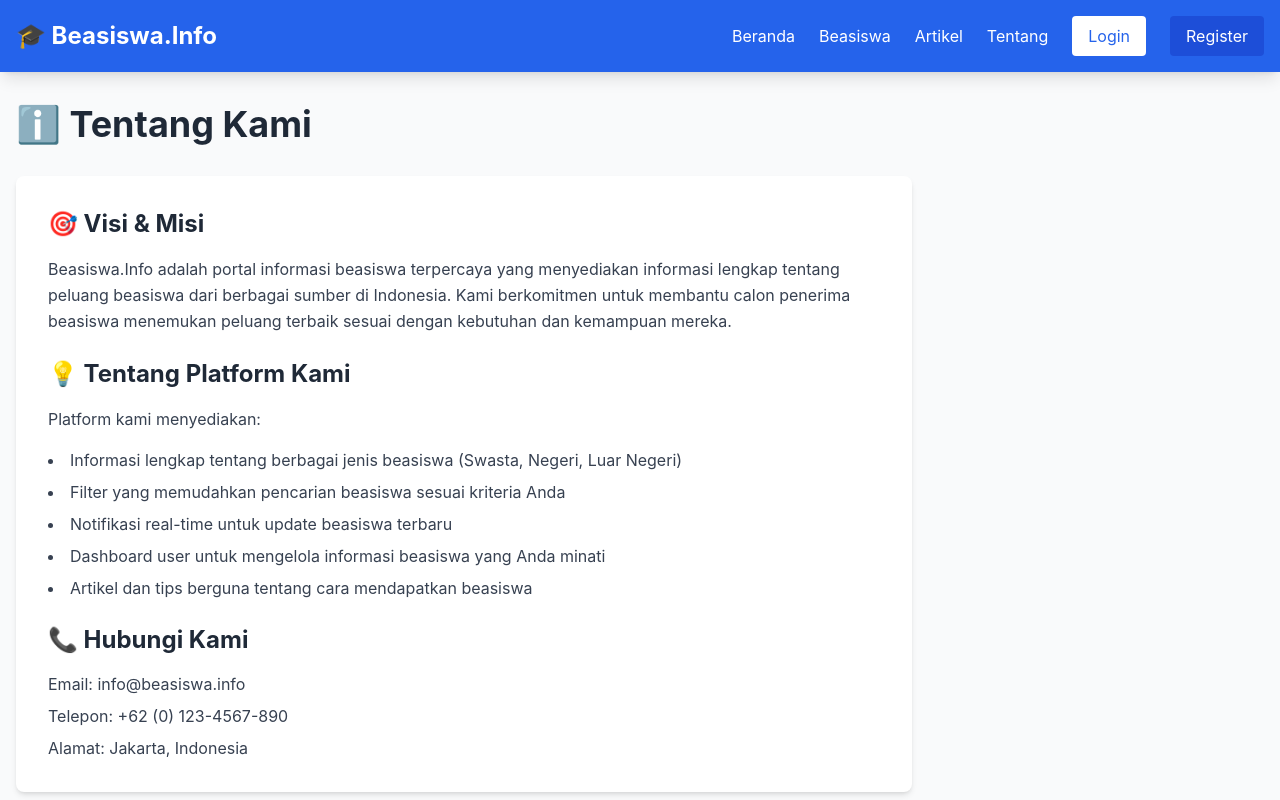
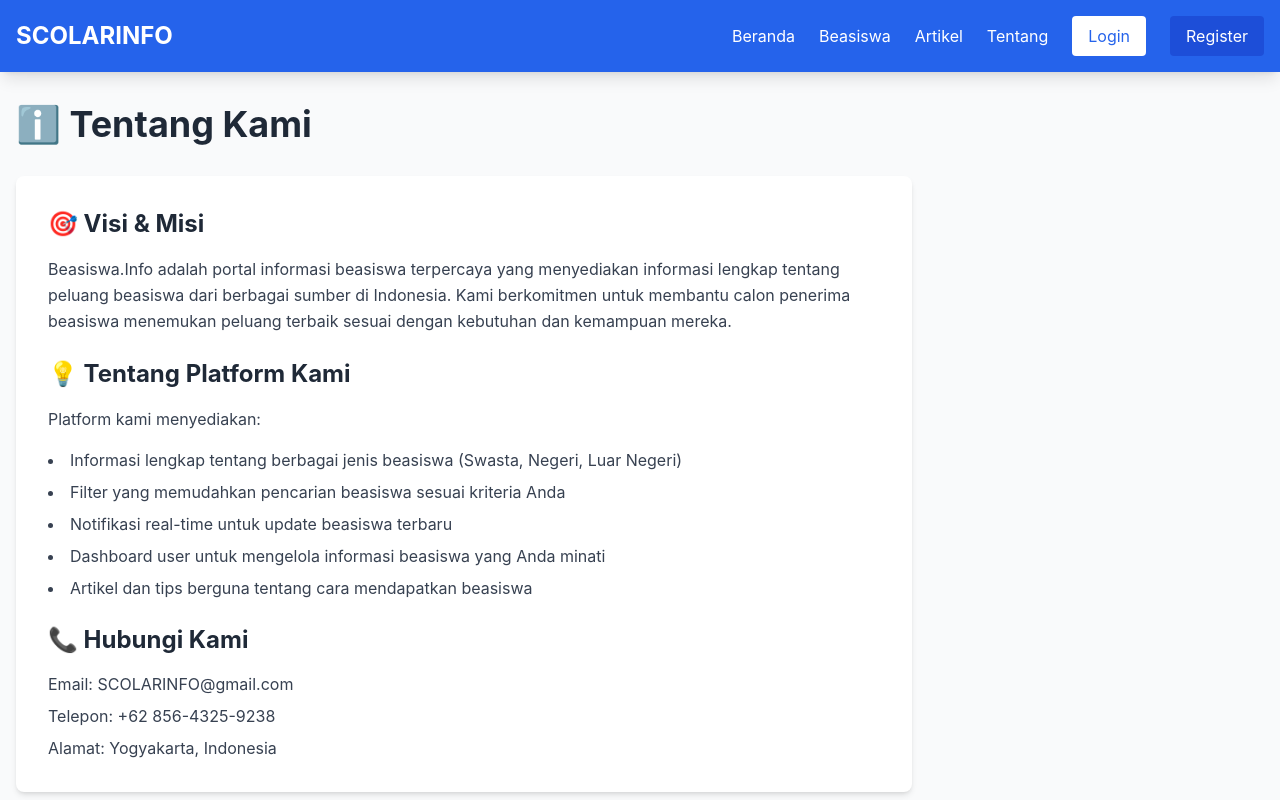
Before and after one commit to josa-admin/Project-UAS, a React (Vite) app in the folder frontend/: page /tentang in a window 1280 px wide. Shown: the top 800 px of the page. Built offline with nearby package versions, Linux system fonts and the light colour scheme; no server answers; the HTML template or start-up script is replaced by a standard one.

Commit message:
new name

```diff
--- a/frontend/src/components/Header.jsx
+++ b/frontend/src/components/Header.jsx
@@ -101,7 +101,7 @@ const Header = () => {
     <header className="bg-blue-600 text-white shadow-lg sticky top-0 z-50">
       <nav className="container mx-auto px-4 py-4 flex justify-between items-center">
         <Link to="/" className="text-2xl font-bold">
-          🎓 Beasiswa.Info
+          SCOLARINFO
         </Link>
 
         {/* Desktop Menu */}
--- a/frontend/src/pages/Artikel.jsx
+++ b/frontend/src/pages/Artikel.jsx
@@ -8,7 +8,7 @@ const Artikel = () => {
       content:
         'Essay beasiswa yang baik harus jelas, fokus, dan menunjukkan motivasi Anda yang kuat. Pastikan untuk menjawab setiap pertanyaan dengan spesifik dan gunakan contoh konkret dari pengalaman Anda.',
       author: 'Admin',
-      date: '2024-01-15',
+      date: '2026-01-15',
     },
     {
       id: 2,
@@ -16,7 +16,7 @@ const Artikel = () => {
       content:
         'Memilih beasiswa yang tepat memerlukan penelitian yang matang. Pertimbangkan kriteria beasiswa, benefit yang ditawarkan, dan apakah sesuai dengan tujuan akademik Anda.',
       author: 'Admin',
-      date: '2024-01-10',
+      date: '2026-01-10',
     },
     {
       id: 3,
@@ -24,7 +24,7 @@ const Artikel = () => {
       content:
         'Sebelum mendaftar beasiswa, pastikan Anda sudah menyiapkan dokumen-dokumen penting seperti rapor, sertifikat, surat rekomendasi, dan dokumen identitas.',
       author: 'Admin',
-      date: '2024-01-05',
+      date: '2026-01-05',
     },
   ];
 
--- a/frontend/src/pages/Home.jsx
+++ b/frontend/src/pages/Home.jsx
@@ -10,7 +10,7 @@ const Home = () => {
       {/* Hero Section */}
       <section className="bg-gradient-to-r from-blue-600 to-blue-800 text-white py-20">
         <div className="container mx-auto px-4 text-center">
-          <h1 className="text-5xl font-bold mb-4">🎓 Temukan Beasiswa Impianmu</h1>
+          <h1 className="text-5xl font-bold mb-4">Temukan Beasiswa Impianmu</h1>
           <p className="text-xl mb-8 text-blue-100">
             Portal informasi beasiswa terlengkap di Indonesia
           </p>
@@ -136,7 +136,7 @@ const Home = () => {
       {/* Footer */}
       <footer className="bg-gray-800 text-white py-8">
         <div className="container mx-auto px-4 text-center">
-          <p>&copy; 2024 Beasiswa.Info | Portal Informasi Beasiswa Indonesia</p>
+          <p>&copy; 2026 SCOLARINFO | Portal Informasi Beasiswa Indonesia</p>
         </div>
       </footer>
     </div>
--- a/frontend/src/pages/Tentang.jsx
+++ b/frontend/src/pages/Tentang.jsx
@@ -28,9 +28,9 @@ const Tentang = () => {
           </ul>
 
           <h2 className="text-2xl font-bold text-gray-800 mb-4">📞 Hubungi Kami</h2>
-          <p className="text-gray-700 mb-2">Email: info@beasiswa.info</p>
-          <p className="text-gray-700 mb-2">Telepon: +62 (0) 123-4567-890</p>
-          <p className="text-gray-700">Alamat: Jakarta, Indonesia</p>
+          <p className="text-gray-700 mb-2">Email: SCOLARINFO@gmail.com</p>
+          <p className="text-gray-700 mb-2">Telepon: +62 856-4325-9238</p>
+          <p className="text-gray-700">Alamat: Yogyakarta, Indonesia</p>
         </div>
       </div>
     </div>
```
